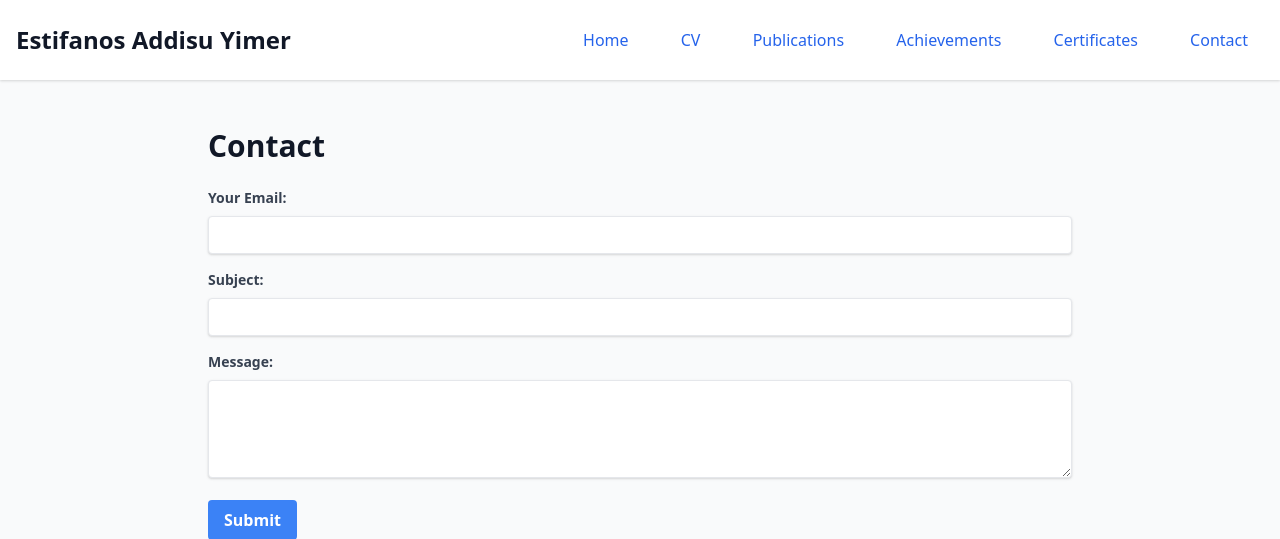
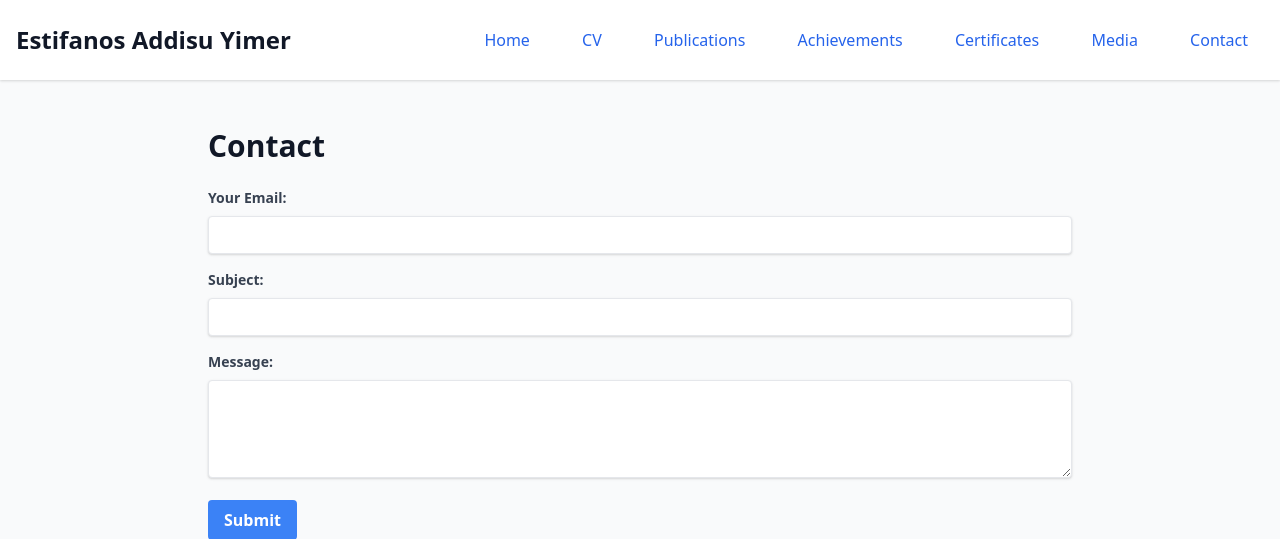
Before and after one commit to estifanosYimer/estifanos-website, a Flask app: page /contact in a window 1280 px wide. Shown: the top 539 px of the page. Run offline with Flask 3, Linux system fonts and the light colour scheme.

Commit message:
Update contact.html

```diff
--- a/templates/contact.html
+++ b/templates/contact.html
@@ -20,6 +20,7 @@
      <a href="/publications" class="text-blue-600 hover:underline py-2 px-4 rounded">Publications</a>
      <a href="/achievements" class="text-blue-600 hover:underline py-2 px-4 rounded">Achievements</a>
      <a href="/certificates" class="text-blue-600 hover:underline py-2 px-4 rounded">Certificates</a>
+     <a href="/media" class="text-blue-600 hover:underline py-2 px-4 rounded">Media</a>
      <a href="/contact" class="text-blue-600 hover:underline py-2 px-4 rounded">Contact</a>
     </nav>
    </div>
```
